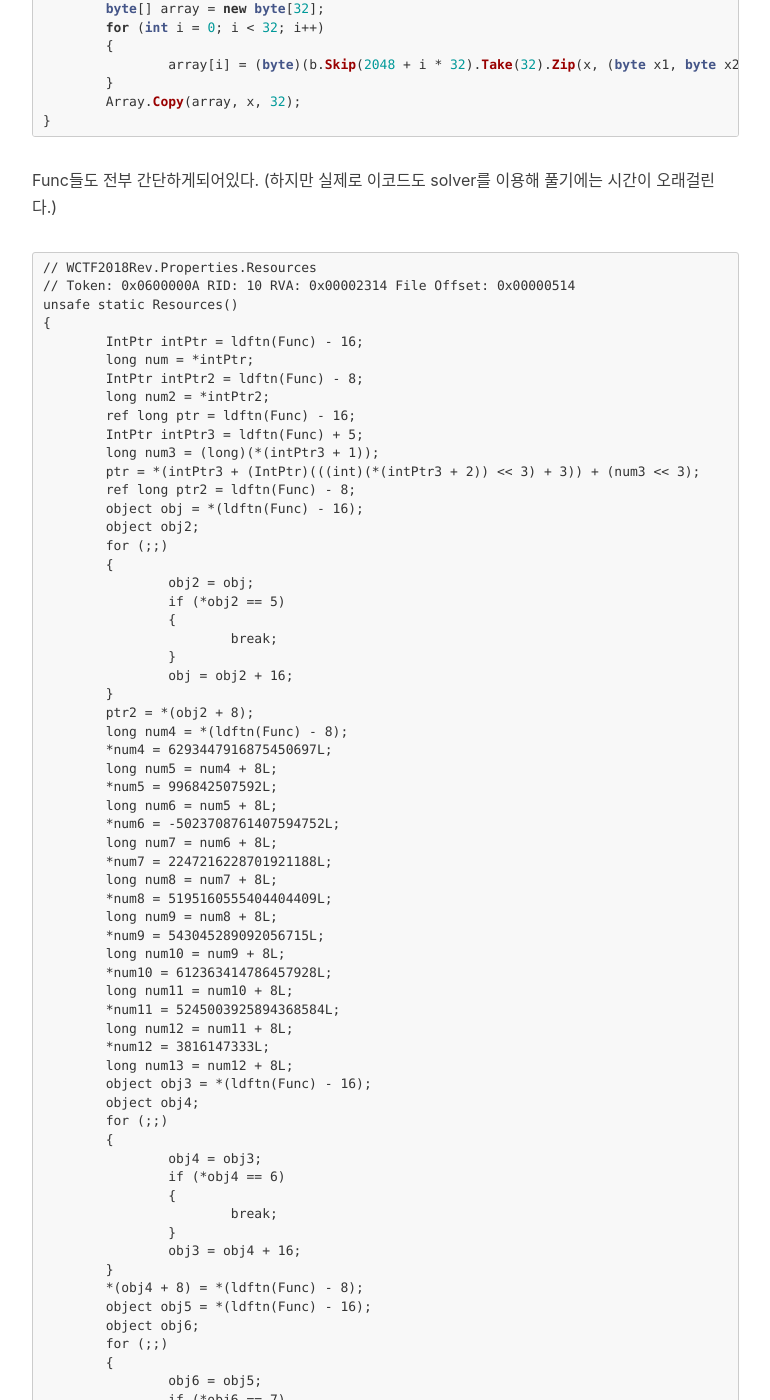
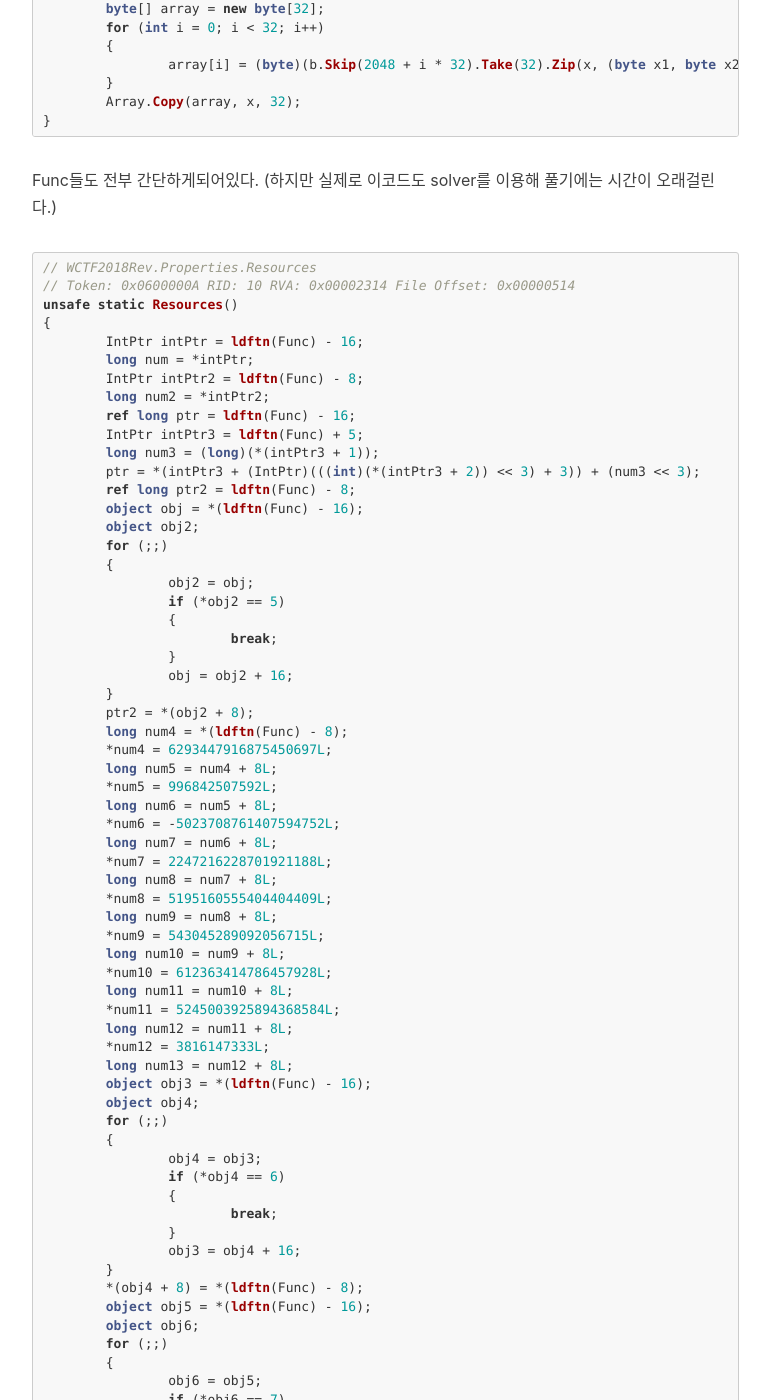
Before and after one commit to LYoungJoo/lyoungjoo.github.io, a Jekyll site: the page built from _posts/2018-07-10-WCTF-2018-truth-Write-Up.md, in a window 1280 px wide and 1400 px high, scrolled down 2108 px. Shown: the whole window, without its empty margins (233-1003 px from the left). Built offline with Jekyll 4.4.1, drawn with Linux system fonts in a browser that asks for light colours; nearby versions of some CDN libraries; comment, search, counter and statistics services are not loaded; some of the changed lines change nothing that is shown; some of the changed text lies outside the part shown.

Commit message:
Update 2018-07-10-WCTF-2018-truth-Write-Up.md

````diff
--- a/_posts/2018-07-10-WCTF-2018-truth-Write-Up.md
+++ b/_posts/2018-07-10-WCTF-2018-truth-Write-Up.md
@@ -105,7 +105,7 @@
 
 
 
-``` C#
+``` c#
 // WCTF2018Rev.Properties.Resources
 // Token: 0x0600000A RID: 10 RVA: 0x00002314 File Offset: 0x00000514
 unsafe static Resources()
@@ -338,17 +338,13 @@
 
 
 
-$ \begin{bmatrix}x & x1 & x2 &x3 & .. &x31 \end{bmatrix}$$ \begin{bmatrix}a & a1  & a2 &.. & a31 \\\ a32 & a33  & a34 &.. & a63   \\\ .. \\\ a992 & a993  & a994 &.. & a1023 \end{bmatrix}$
+![ScoreBoard](/img/in-post/wctf/ex1.png)
 
 
 
 위처럼 행렬곱이 발생하므로 input을 X 곱하는 행렬을 A라고하면 아래와 같다.
 
-$X * A = B$
-
-$X * A * A^{-1} = B * A^{-1}$
-
-$X = B * A^{-1}$
+![ScoreBoard](/img/in-post/wctf/ex2.png)
 
 이런식의 역연산을 그대로 코드로 짜주면 된다.
 
````
